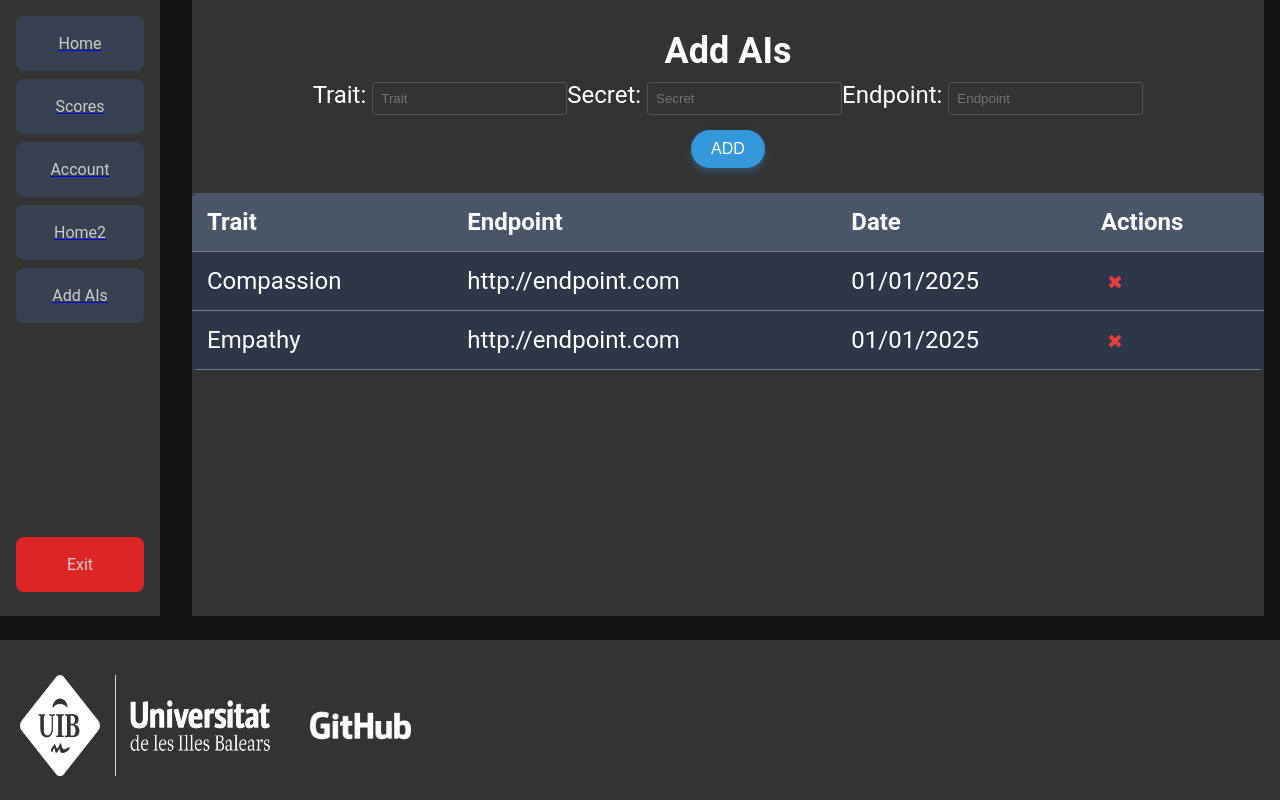
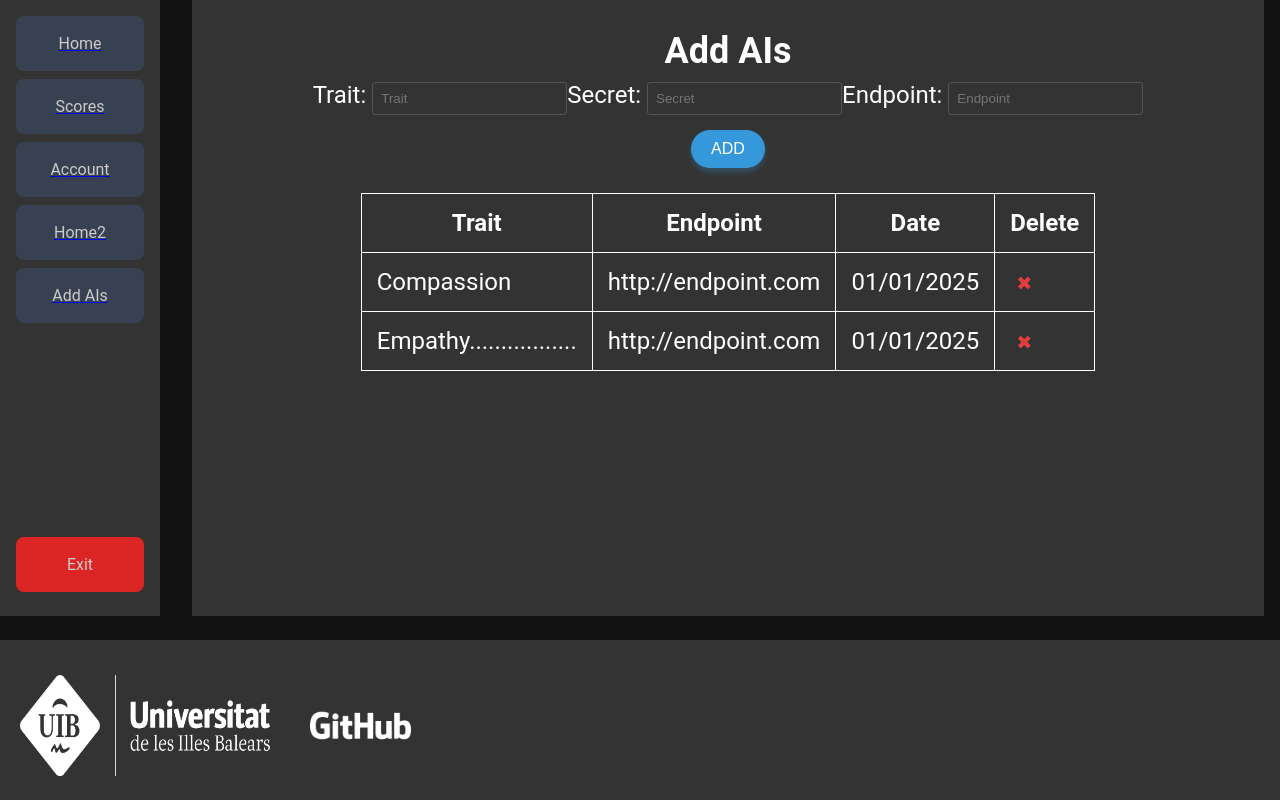
Before and after one commit to Laboratori-de-Projectes-de-Software/back-end, a React (Vite) app in the folder human-traits-front/: page /addia in a window 1280 px wide. Built offline with nearby package versions, Linux system fonts and the light colour scheme.

Commit message:
hecho que la tabla se cree de manera dinámica, sin tener el contenido escrito de manera estatica. Puesto bonito y mejorado el formato de la tabla de IAs añadidas

```diff
--- a/human-traits-front/src/components/AddIA.tsx
+++ b/human-traits-front/src/components/AddIA.tsx
@@ -1,9 +1,19 @@
 import Footer from "./Footer";
 import SideBar from "./SideBar";
 
+
+interface TableRow {
+  trait: string;
+  endpoint: string;
+  date: string;
+}
+
+const tableData: TableRow[] = [
+  { trait: "Compassion", endpoint: "http://endpoint.com", date: "01/01/2025" },
+  { trait: "Empathy.................", endpoint: "http://endpoint.com", date: "01/01/2025" },
+];
+
 export default function Account() {
-
-
   return (
     <>
       <div>
@@ -21,34 +31,30 @@ export default function Account() {
                     <input type="text" placeholder="Endpoint" />
                 </div>
                 <button className="button-round button-blue">ADD</button>
+                <div className="table_container">
                   <table className="table">
                       <thead>
                           <tr>
                           <th>Trait</th>
                           <th>Endpoint</th>
                           <th>Date</th>
-                        <th>Actions</th>
+                          <th>Delete</th>
                           </tr>
                       </thead>
                       <tbody>
-                        <tr>
-                        <td>Compassion</td>
-                        <td>http://endpoint.com</td>
-                        <td>01/01/2025</td>
+                        {tableData.map((row, index) => (
+                          <tr key={index}>
+                            <td>{row.trait}</td>
+                            <td>{row.endpoint}</td>
+                            <td>{row.date}</td>
                             <td>
                               <button className="delete-button">✖</button>
                             </td>
                           </tr>
-                        <tr>
-                        <td>Empathy</td>
-                        <td>http://endpoint.com</td>
-                        <td>01/01/2025</td>
-                        <td>
-                            <button className="delete-button">✖</button>
-                        </td>
-                        </tr>
+                        ))}
                     </tbody>
                   </table>
+                </div>
             </div>
           </div>
         </div>
--- a/human-traits-front/src/css/App.css
+++ b/human-traits-front/src/css/App.css
@@ -449,24 +449,29 @@ input {
   font-weight: bold;
 }
 
+.table_container {
+  margin-top: 1.25rem;
+  border-radius: 0.31rem;
+  overflow: hidden;
+  display: flex;
+  justify-content: center;
+}
+
 .table {
-  width: 100%;
+  border: 0.1rem solid white;
   border-collapse: collapse;
-  margin-top: 20px;
-  background: #2d3748;
-  border-radius: 5px;
-  overflow: hidden;
 }
 
 .table th, .table td {
-  padding: 15px;
-  border-bottom: 1px solid #718096;
+  padding: 0.94rem;
+  border: 0.1rem solid white;
   text-align: left;
 }
 
+
 .table th {
-  background: #4a5568;
   color: white;
+  text-align: center;
 }
 
 .table tr:hover {
```
Lines whose indentation alone changed are shown as unchanged.
